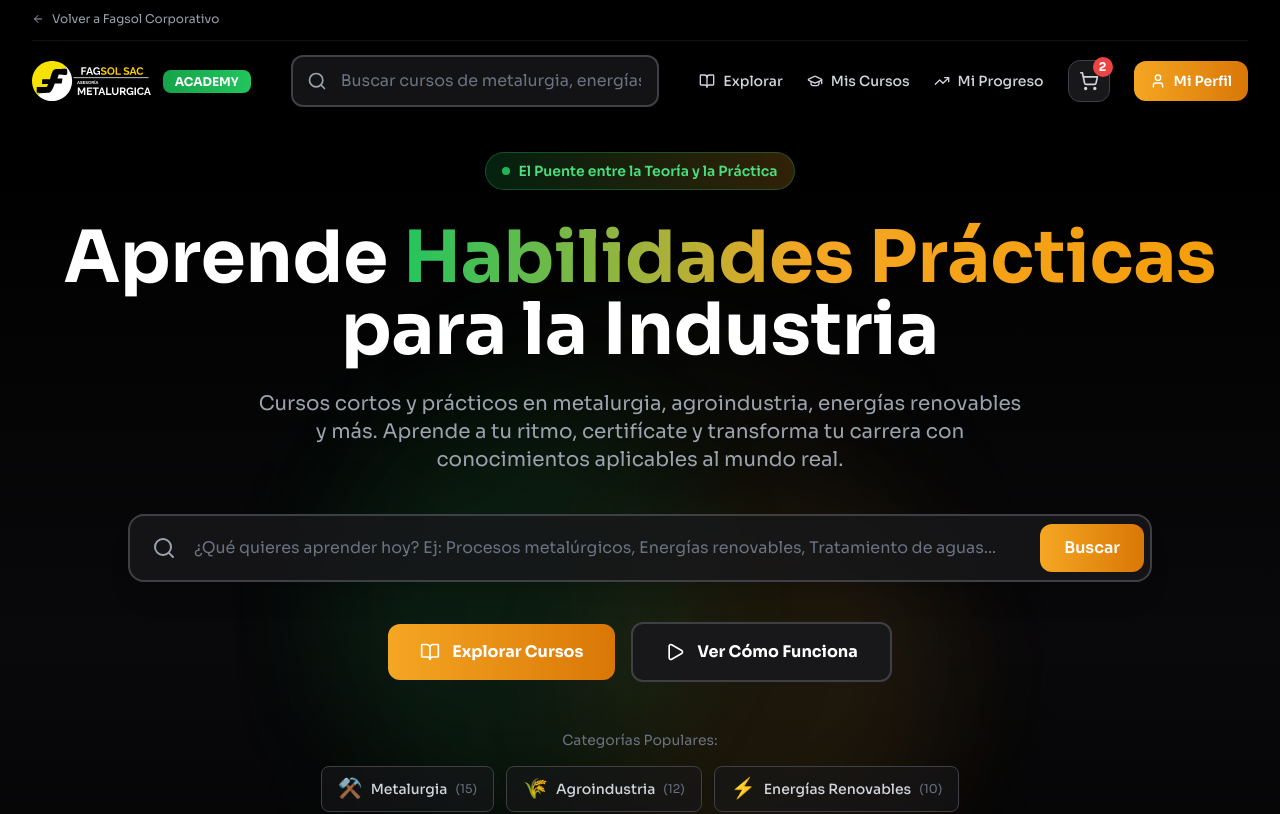
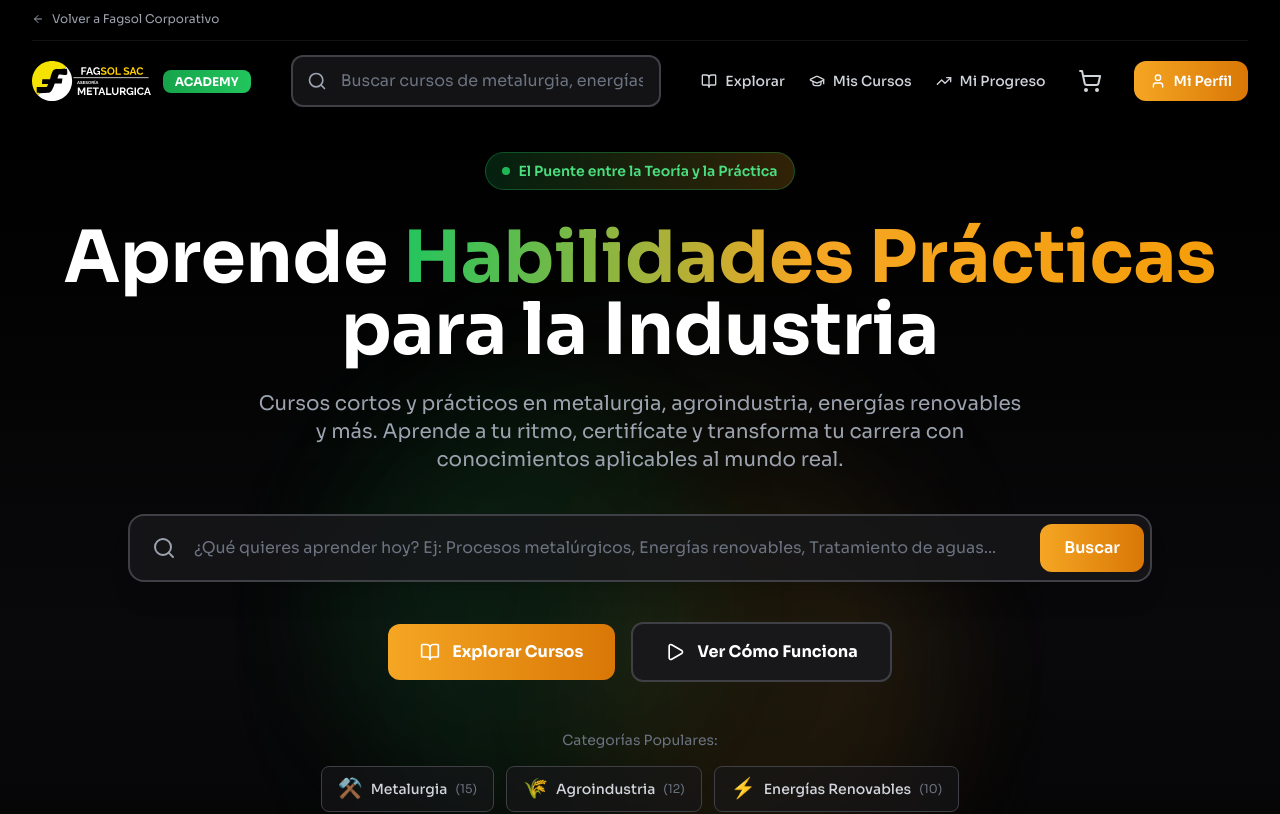
Before and after one commit to Roniel543/fagsol, a Next.js app in the folder frontend/: page /academy in a window 1280 px wide. Shown: the top 814 px of the page. Built offline with nearby package versions, Linux system fonts and the light colour scheme.

Commit message:
Fix: Integrar MiniCart con hover, corregir rutas de catálogo y agregar providers faltantes

```diff
--- a/frontend/src/app/layout.tsx
+++ b/frontend/src/app/layout.tsx
@@ -1,4 +1,6 @@
 import { AuthProvider } from '@/shared/hooks/useAuth'
+import { CartProvider } from '@/shared/contexts/CartContext'
+import { ToastProvider } from '@/shared/components/Toast'
 import type { Metadata } from 'next'
 import { Sora } from 'next/font/google'
 import './globals.css'
@@ -24,7 +26,11 @@ export default function RootLayout({
       <body className={`${sora.className} min-h-screen bg-cover bg-center bg-no-repeat`}>
         <div className="min-h-screen bg-primary-black ">
           <AuthProvider>
-            {children}
+            <CartProvider>
+              <ToastProvider>
+                {children}
+              </ToastProvider>
+            </CartProvider>
           </AuthProvider>
         </div>
       </body>
--- a/frontend/src/features/academy/components/AcademyHeader.tsx
+++ b/frontend/src/features/academy/components/AcademyHeader.tsx
@@ -3,13 +3,14 @@
 import { useState, useEffect, useRef } from 'react';
 import Image from 'next/image';
 import { Search, ShoppingCart, User, Menu, X, BookOpen, GraduationCap, TrendingUp, ChevronDown, ArrowLeft } from 'lucide-react';
+import { MiniCart } from '@/shared/components/MiniCart';
 
 export function AcademyHeader() {
     const [isScrolled, setIsScrolled] = useState(false);
     const [isMobileMenuOpen, setIsMobileMenuOpen] = useState(false);
     const [searchQuery, setSearchQuery] = useState('');
     const [isSearchFocused, setIsSearchFocused] = useState(false);
-    const [cartCount, setCartCount] = useState(2); // Simular carrito
+    // cartCount ya no se usa, se maneja en MiniCart
     const searchRef = useRef<HTMLDivElement>(null);
 
     useEffect(() => {
@@ -52,7 +53,7 @@ export function AcademyHeader() {
     }, []);
 
     const navLinks = [
-        { name: 'Explorar', href: '/academy/cursos', icon: BookOpen },
+        { name: 'Explorar', href: '/academy/catalog', icon: BookOpen },
         { name: 'Mis Cursos', href: '/academy/mis-cursos', icon: GraduationCap },
         { name: 'Mi Progreso', href: '/academy/progreso', icon: TrendingUp }
     ];
@@ -214,18 +215,10 @@ export function AcademyHeader() {
                                 })}
                             </nav>
 
-                            {/* Carrito */}
-                            <a
-                                href="/academy/carrito"
-                                className="relative p-2.5 rounded-xl bg-zinc-900 hover:bg-zinc-800 border border-zinc-700 hover:border-primary-orange transition-all duration-300 group"
-                            >
-                                <ShoppingCart className="w-5 h-5 text-gray-300 group-hover:text-primary-orange transition-colors" />
-                                {cartCount > 0 && (
-                                    <span className="absolute -top-1 -right-1 w-5 h-5 bg-red-500 text-white text-xs font-bold rounded-full flex items-center justify-center animate-pulse">
-                                        {cartCount}
-                                    </span>
-                                )}
-                            </a>
+                            {/* Carrito con MiniCart */}
+                            <div className="group relative">
+                                <MiniCart />
+                            </div>
 
                             {/* Perfil */}
                             <a
@@ -286,18 +279,13 @@ export function AcademyHeader() {
                             {/* Mobile Actions */}
                             <div className="pt-4 space-y-3 border-t border-zinc-800">
                                 <a
-                                    href="/academy/carrito"
+                                    href="/academy/cart"
                                     className="flex items-center justify-between px-4 py-3 rounded-xl bg-zinc-900 hover:bg-zinc-800 transition-all"
                                 >
                                     <div className="flex items-center gap-3">
                                         <ShoppingCart className="w-5 h-5 text-primary-orange" />
                                         <span className="text-white font-medium">Mi Carrito</span>
                                     </div>
-                                    {cartCount > 0 && (
-                                        <span className="px-2 py-1 bg-red-500 text-white text-xs font-bold rounded-full">
-                                            {cartCount}
-                                        </span>
-                                    )}
                                 </a>
 
                                 <a
--- a/frontend/src/features/academy/components/AcademyHero.tsx
+++ b/frontend/src/features/academy/components/AcademyHero.tsx
@@ -70,7 +70,7 @@ export function AcademyHero() {
                     {/* CTAs */}
                     <div className="flex flex-col sm:flex-row items-center justify-center gap-4 mb-12 animate-fade-in" style={{ animationDelay: '0.4s' }}>
                         <a
-                            href="/academy/cursos"
+                            href="/academy/catalog"
                             className="group flex items-center gap-3 px-8 py-4 bg-gradient-to-r from-primary-orange to-amber-600 hover:from-amber-600 hover:to-primary-orange text-white font-bold rounded-xl transition-all duration-300 hover:scale-110 hover:shadow-2xl hover:shadow-primary-orange/50 text-base"
                         >
                             <BookOpen className="w-5 h-5 group-hover:rotate-12 transition-transform" />
--- a/frontend/src/shared/components/MiniCart.tsx
+++ b/frontend/src/shared/components/MiniCart.tsx
@@ -10,6 +10,7 @@ import { CoursePlaceholder } from './CoursePlaceholder';
 export function MiniCart() {
     const { cartItemsWithDetails, removeFromCart, total, itemCount } = useCart();
     const [isOpen, setIsOpen] = useState(false);
+    const [isHovered, setIsHovered] = useState(false);
     const [forceUpdate, setForceUpdate] = useState(0);
     const dropdownRef = useRef<HTMLDivElement>(null);
 
@@ -42,7 +43,12 @@ export function MiniCart() {
     }, []);
 
     return (
-        <div className="relative" ref={dropdownRef}>
+        <div
+            className="relative"
+            ref={dropdownRef}
+            onMouseEnter={() => setIsHovered(true)}
+            onMouseLeave={() => setIsHovered(false)}
+        >
             {/* Botón del carrito */}
             <button
                 onClick={() => setIsOpen(!isOpen)}
@@ -57,8 +63,8 @@ export function MiniCart() {
                 )}
             </button>
 
-            {/* Dropdown del mini-cart */}
-            {isOpen && (
+            {/* Dropdown del mini-cart - se abre con hover o click */}
+            {(isOpen || isHovered) && (
                 <div className="absolute right-0 top-full mt-3 w-96 max-w-[calc(100vw-2rem)] bg-zinc-950 border-2 border-zinc-800 rounded-xl shadow-2xl shadow-black/70 overflow-hidden animate-slide-down z-[9999]">
                     {/* Header */}
                     <div className="flex items-center justify-between px-4 py-3 border-b border-zinc-800 bg-zinc-900/60">
--- a/frontend/src/shared/components/index.tsx
+++ b/frontend/src/shared/components/index.tsx
@@ -4,6 +4,9 @@ export { HeroSkeleton, ProcessSkeleton, SkeletonImage } from './SkeletonComponen
 export { AnimatedCounter } from './AnimatedCounter';
 export { default as Header } from './Header';
 export { default as Footer } from './Footer';
+export { MiniCart } from './MiniCart';
+export { CoursePlaceholder } from './CoursePlaceholder';
+export { ToastProvider, useToast } from './Toast';
 
 interface ButtonProps {
     children: React.ReactNode;
```
